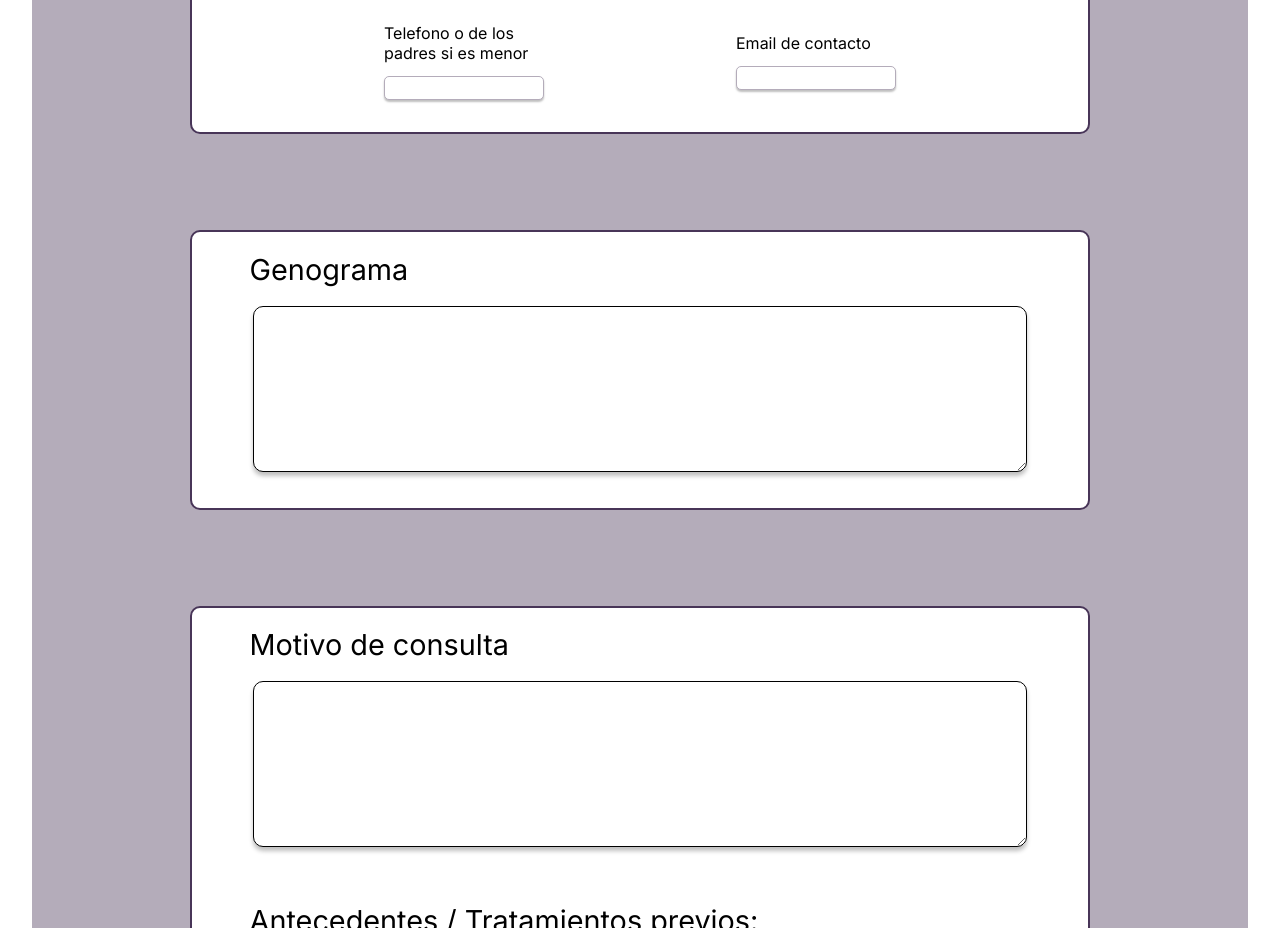
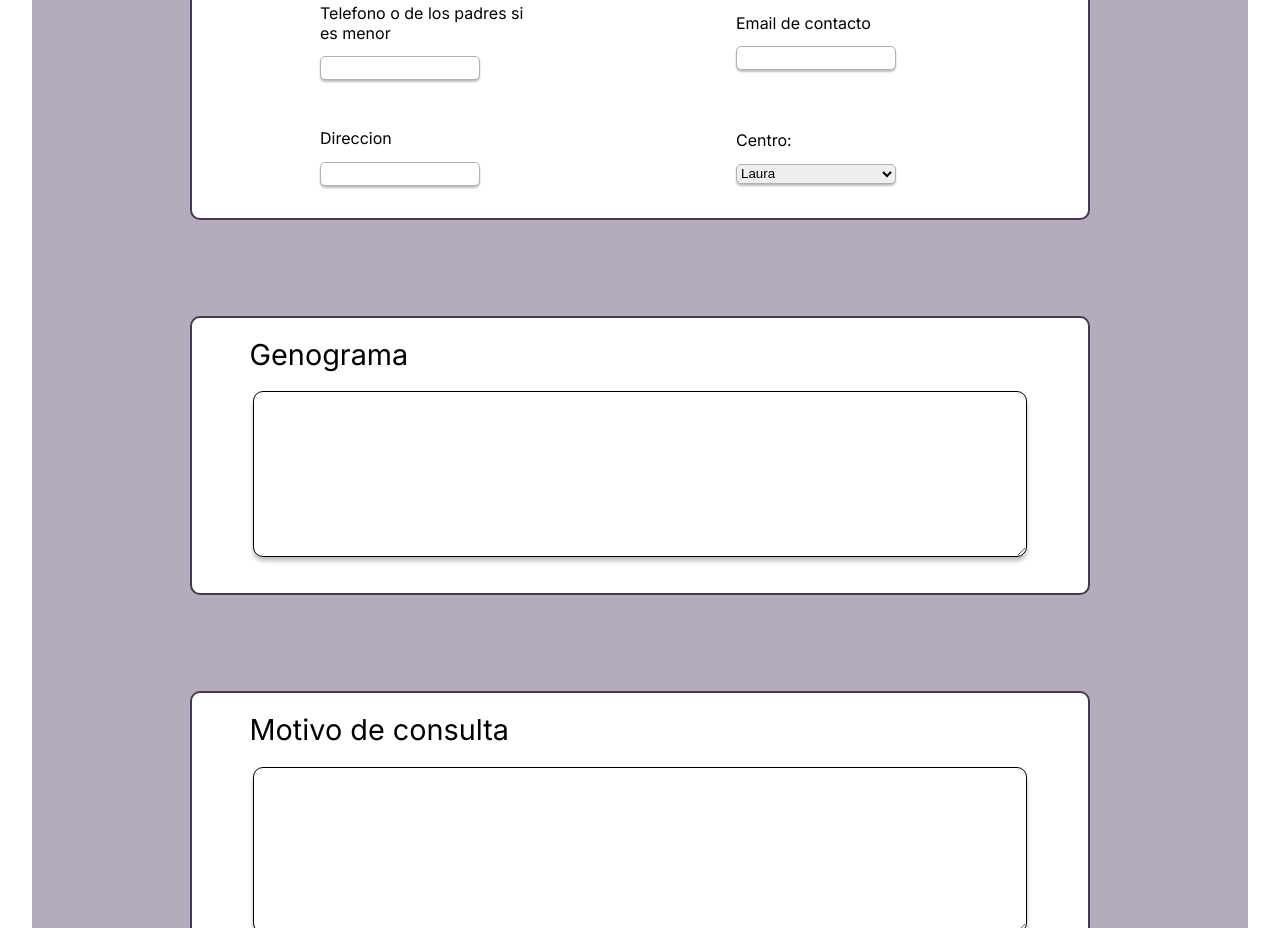
Before and after one commit to KodersKode/Daire-front-end, a React (Create React App) app: page /nuevo-paciente in a window 1280 px wide. Shown: the part 1007-1935 px from the top of the page. Built offline with nearby package versions, Linux system fonts and the light colour scheme.

Commit message:
centro added

```diff
--- a/src/component/largeTextBox/index.tsx
+++ b/src/component/largeTextBox/index.tsx
@@ -4,16 +4,14 @@ import css from "./index.module.css";
 
 function LargeTextBox({ value, onChange, label }: TLargeTextBoxProps) {
   return (
-    <div className={css.largeTextBox}>
+    <div>
       <label htmlFor="largeTextBox">{label}</label>
       <textarea
         name="largeTextBox"
         className={css.textArea}
         onChange={onChange}
         value={value}
-      >
-        {/* {value} */}
-      </textarea>
+      ></textarea>
     </div>
   );
 }
--- a/src/component/pages/nuevo-paciente/index.module.css
+++ b/src/component/pages/nuevo-paciente/index.module.css
@@ -33,12 +33,9 @@
   justify-content: center;
   align-content: center;
   padding-bottom: 2em;
-
-
 }
 
-.lastSubSection{
-
+.lastSubSection {
   display: grid;
   grid-template-columns: 1fr 1fr;
   grid-gap: 3em 15vw;
@@ -48,7 +45,6 @@
   align-content: center;
   padding-bottom: 2em;
   padding-left: 5em;
-
 }
 
 .datosDelCentro {
@@ -63,7 +59,6 @@
   margin-top: 4em;
   margin-bottom: 2em;
   /* padding-left: 5em; */
-
 }
 
 h1 {
@@ -120,7 +115,7 @@ h1 {
   display: flex;
   justify-content: center;
   flex-direction: column;
-  width: 10em;
+  width: 15em;
 }
 
 .privadaBeca {
--- a/src/component/pages/nuevo-paciente/index.tsx
+++ b/src/component/pages/nuevo-paciente/index.tsx
@@ -18,6 +18,8 @@ function NuevoPaciente() {
   const [padres, setPadres] = useState(""); //parent
   const [telefono, setTelefono] = useState(""); //phone-number
   const [email, setEmail] = useState(""); //email
+  const [direccion, setDireccion] = useState(""); // address
+  const [centro, setCentro] = useState(""); //centre
   const [genograma, setGenograma] = useState(""); //family tree
   const [motivo, setMotivo] = useState(""); // reason for consultation
   const [antecedentes, setAntecedentes] = useState(""); //medical history
@@ -41,7 +43,6 @@ function NuevoPaciente() {
   const [pago, setPago] = useState(""); // payment method
   const [privBec, setPrivBec] = useState(""); // funding private or grant
 
-
   function handleChange(e: React.ChangeEvent<HTMLInputElement>) {
     setNombre(e.target.value);
   }
@@ -59,8 +60,7 @@ function NuevoPaciente() {
   }
 
   return (
-    <form className={css.form} action="/paciente"
-  method="get">
+    <form className={css.form} action="/paciente" method="get">
       <h1 className={css.header}>Nuevo Paciente</h1>
       <div className={css.subsection}>
         <DropDown
@@ -146,6 +146,14 @@ function NuevoPaciente() {
               setEmail(e.target.value);
             }}
           />
+          <SmallTextBox
+            label="Direccion"
+            value={direccion}
+            onChange={(e) => {
+              setDireccion(e.target.value);
+            }}
+          />
+          <DropDown label="Centro:" onChange={setCentro} value={centro} />
         </div>
       </div>
       <div className={css.section}>
@@ -312,12 +320,20 @@ function NuevoPaciente() {
       <div className={css.datosDelCentro}>
         <h1>Datos del centro</h1>
         <div className={css.lastSubSection}>
-          <DropDown label="Nombre del profesional de referencia:" onChange={setReferencia} value={referencia}/>
-          <DropDown label="Forma de pago" onChange={setPago} value={pago}/>
+          <DropDown
+            label="Nombre del profesional de referencia:"
+            onChange={setReferencia}
+            value={referencia}
+          />
+          <DropDown label="Forma de pago" onChange={setPago} value={pago} />
         </div>
         <div className={css.lastsection}>
           <div className={css.privadaBeca}>
-            <DropDown label="Privada/beca" onChange={setPrivBec} value={privBec} />
+            <DropDown
+              label="Privada/beca"
+              onChange={setPrivBec}
+              value={privBec}
+            />
             <div className={css.midbox}>
               <LargeTextBox
                 value={privadaBeca}
--- a/src/component/smallTextBox/index.module.css
+++ b/src/component/smallTextBox/index.module.css
@@ -3,7 +3,7 @@
   justify-content: center;
 
   flex-direction: column;
-  width: 10em;
+  width: 14em;
 }
 
 .inputBox {
```
Also changed, not shown: src/component/largeTextBox/index.module.css (+0 -7 lines). Lines whose indentation alone changed are shown as unchanged.
